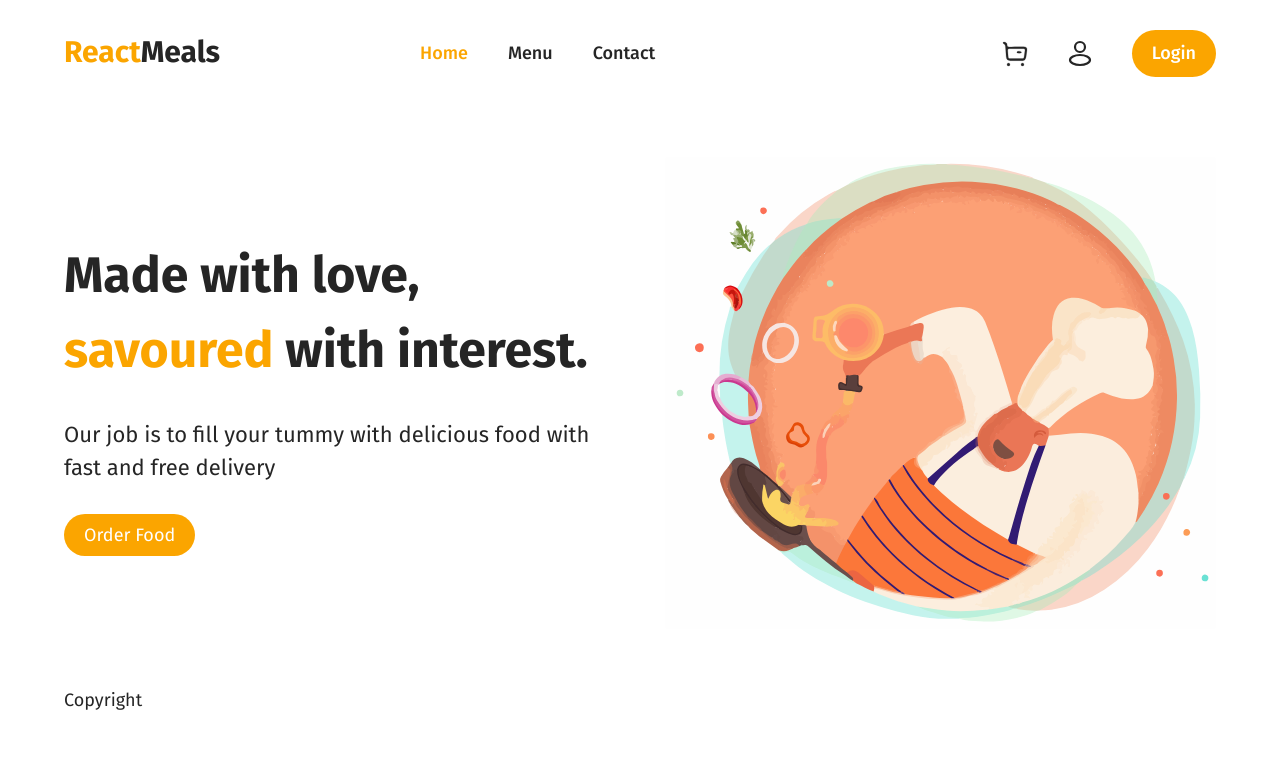
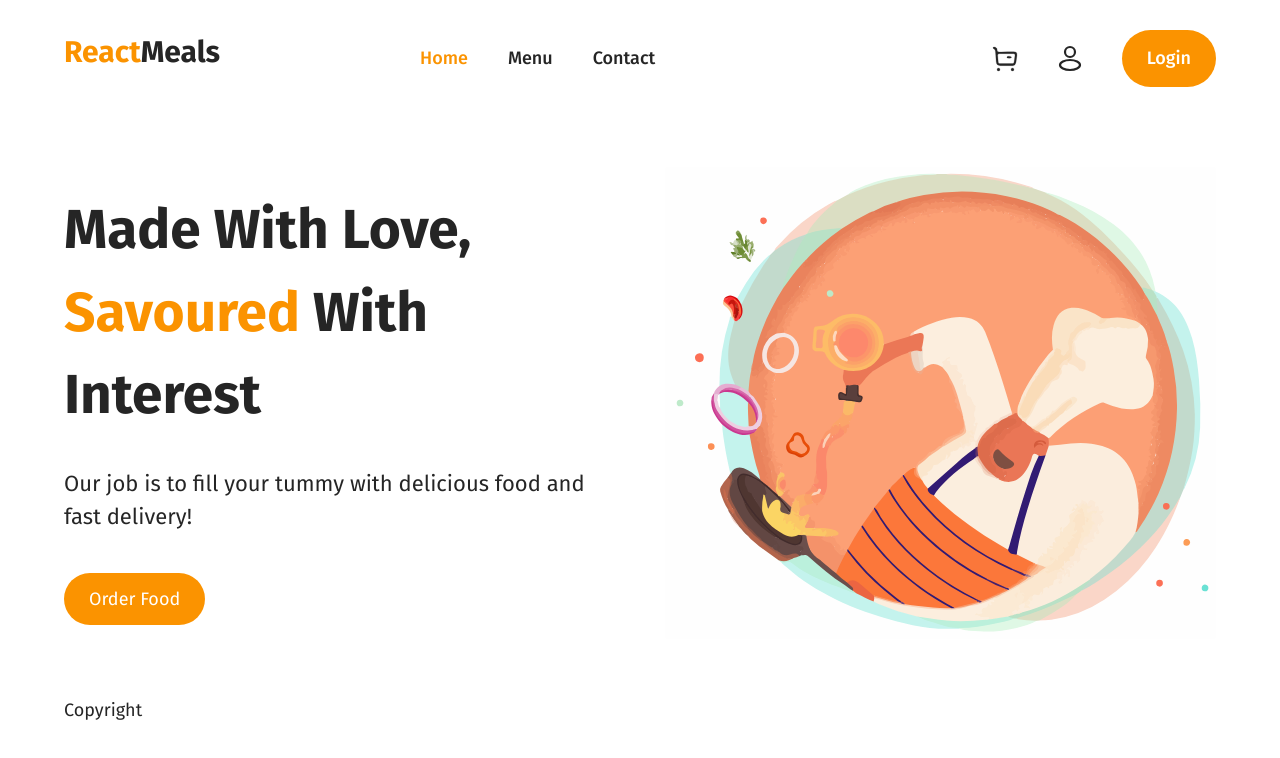
Before and after one commit to findshrey/food-order-app, a React (Create React App) app: page / in a window 1280 px wide. Shown: the top 758 px of the page. Built offline with nearby package versions, Linux system fonts and the light colour scheme.

Commit message:
Style: Hero component

```diff
--- a/src/components/Hero/Hero.js
+++ b/src/components/Hero/Hero.js
@@ -8,11 +8,11 @@ const Hero = () => {
       <section className={styles.hero}>
          <div className={styles["hero-text"]}>
             <h2>
-               Made with love, <span>savoured</span> with interest.
+               Made With Love, <span>Savoured</span> With Interest
             </h2>
             <p>
-               Our job is to fill your tummy with delicious food with fast and
-               free delivery
+               Our job is to fill your tummy with delicious food and fast
+               delivery!
             </p>
             <button className="btn-red">Order Food</button>
          </div>
--- a/src/components/Hero/Hero.module.scss
+++ b/src/components/Hero/Hero.module.scss
@@ -19,14 +19,14 @@
 
       p {
          font-size: $font-l;
-         margin: 3rem 0;
+         margin: 3rem 0 4rem 0;
       }
    }
 
    &-img {
       flex: 1 1 50%;
 
-      svg {
+      img {
          width: 100%;
       }
    }
--- a/src/index.scss
+++ b/src/index.scss
@@ -4,7 +4,7 @@ $font-primary: "Fira Sans", sans-serif;
 
 // Header sizes
 $h1: 3rem;
-$h2: 5rem;
+$h2: 5.5rem;
 $h3: 2rem;
 
 // Text sizes
@@ -14,8 +14,8 @@ $font-s: 1.4rem;
 
 // Colors
 $c-black-matte: #252525;
-$c-cream: #fef4f4; //fef4f4, fdebcf
-$c-red: #fba500; //fb9433, fb9433, #FBA500
+$c-cream: #fef4f4;
+$c-red: #fb9300;
 $c-white: #fff;
 
 // Paddings & Margins
@@ -104,7 +104,7 @@ img {
 %btn-common {
    border: none;
    border-radius: 3rem;
-   padding: 1rem 2rem;
+   padding: 1.5rem 2.5rem;
    transition: all 0.4s ease;
 }
 
@@ -115,7 +115,7 @@ img {
       color: $c-white;
 
       &:hover {
-         background-color: darken($c-red, 10%);
+         background-color: darken($c-red, 5%);
       }
    }
 }
```
